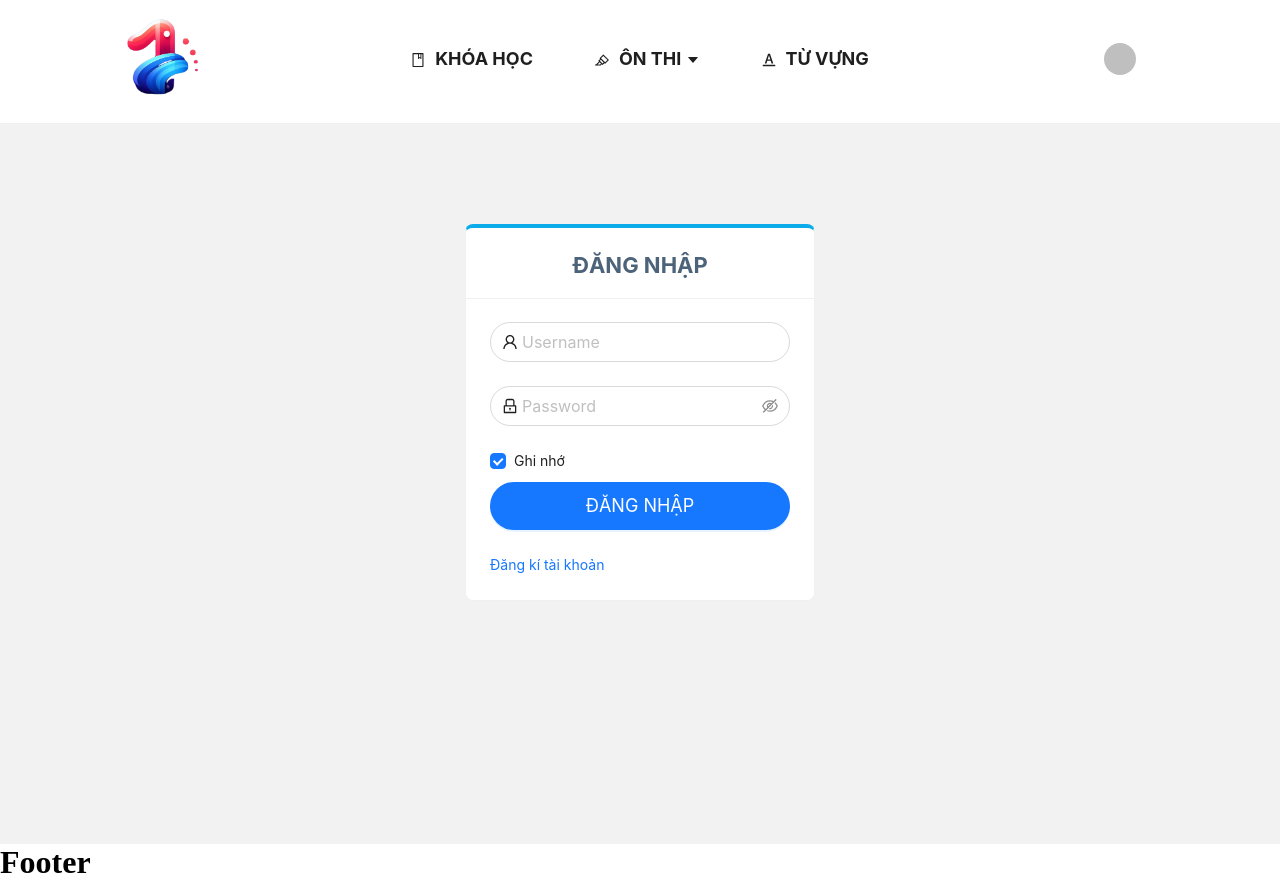
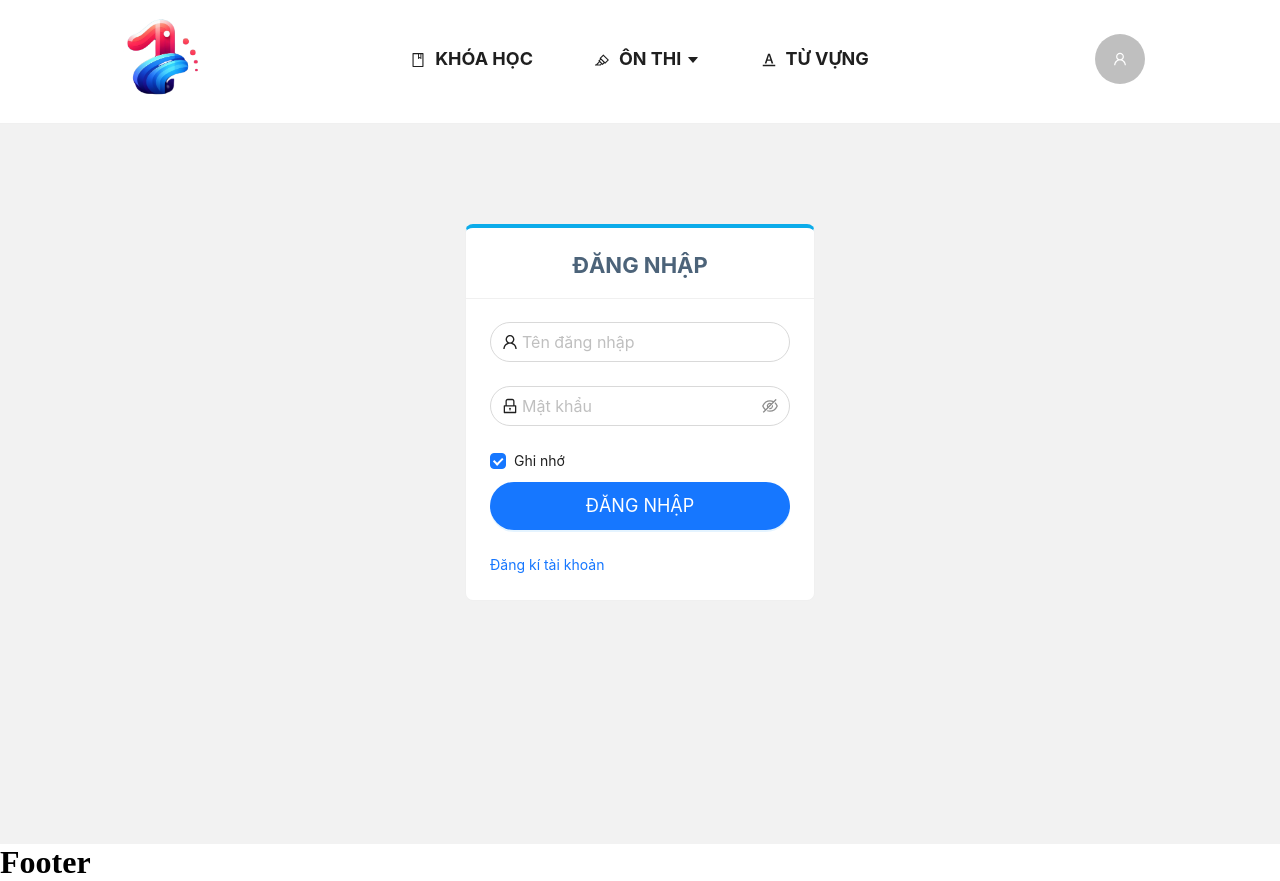
Before and after one commit to xuanngoc2k2/fe_doan, a React (Vite) app: page /login in a window 1280 px wide. Built offline with nearby package versions, Linux system fonts and the light colour scheme.

Commit message:
update header

```diff
--- a/index.html
+++ b/index.html
@@ -2,7 +2,7 @@
 <html lang="en">
   <head>
     <meta charset="UTF-8" />
-    <link rel="icon" type="image/svg+xml" href="/vite.svg" />
+    <link rel="icon" type="image/svg+xml" href="./src/assets/images/logo.png" />
     <meta name="viewport" content="width=device-width, initial-scale=1.0" />
     <title>Hey Korean!</title>
   </head>
--- a/src/index.scss
+++ b/src/index.scss
@@ -27,6 +27,9 @@
         margin: 20px;
     }
 }
+.header-profile::after {
+    border-bottom: none !important; /* Sử dụng !important ở đây */
+}
 /*END HEADER*/
 .txt-login {
     text-align: center;
--- a/src/layouts/DefaultLayout/Header/header.tsx
+++ b/src/layouts/DefaultLayout/Header/header.tsx
@@ -2,13 +2,14 @@ import { Avatar, Divider, Menu } from "antd";
 import React, { ReactNode } from "react";
 import { Link } from "react-router-dom";
 import { Col, Row } from 'antd';
-import { BookOutlined, CaretDownOutlined, FontColorsOutlined, HighlightOutlined } from "@ant-design/icons";
+import { BookOutlined, CaretDownOutlined, FontColorsOutlined, HighlightOutlined, LogoutOutlined, UserOutlined } from "@ant-design/icons";
 
 interface IProps {
     children?: ReactNode;
+    user?: unknown;
 }
-
-const Header: React.FC<IProps> = ({ children }) => {
+const Header: React.FC<IProps> = ({ children, user }) => {
+    console.log(user)
     return (
         <>
             <Row className="header-container">
@@ -35,7 +36,25 @@ const Header: React.FC<IProps> = ({ children }) => {
                     </Menu>
                 </Col>
                 <Col span={6} className="header-avatar-profile">
-                    <Avatar />
+                    {user ? (
+                        <Menu mode="horizontal" style={{ borderBottom: 'none' }}>
+                            <Menu.SubMenu
+                                className="header-profile"
+                                title={<Avatar size={50}
+                                    icon={<UserOutlined />}
+                                />}
+                            >
+                                <Menu.Item key="profile" icon={<UserOutlined />} className="header-profile-item">Thông tin cá nhân</Menu.Item>
+                                <Menu.Item key="ur-vocabulary"
+                                    icon={<FontColorsOutlined />}
+                                    className="header-profile-item">Từ vựng của tôi</Menu.Item>
+                                <Menu.Item key="ur-course" icon={<BookOutlined />} className="header-profile-item">Khóa học đã đăng kí</Menu.Item>
+                                <Menu.Item key="logout" icon={<LogoutOutlined />} className="header-profile-item">Đăng xuất</Menu.Item>
+                            </Menu.SubMenu>
+                        </Menu>
+                    ) : (
+                        <Avatar size={50} icon={<UserOutlined />} />
+                    )}
                 </Col>
                 {children}
             </Row >
--- a/src/layouts/DefaultLayout/default-layout.tsx
+++ b/src/layouts/DefaultLayout/default-layout.tsx
@@ -4,12 +4,16 @@ import Footer from "./Footer/footer";
 
 interface DefaultLayoutProps {
     children?: ReactNode;
+    user?: unknown
 }
-
+const User = {
+    userName: 'xuanngoc2k2',
+    role: 'Admin'
+}
 const DefaultLayout: React.FC<DefaultLayoutProps> = ({ children }) => {
     return (
         <>
-            <Header />
+            <Header user={User} />
             {children}
             <Footer />
         </>
--- a/src/layouts/NotSidebarLayout/index.tsx
+++ b/src/layouts/NotSidebarLayout/index.tsx
@@ -5,11 +5,14 @@ import Footer from "../DefaultLayout/Footer/footer";
 interface LayoutProps {
     children?: ReactNode;
 }
-
+const User = {
+    username: 'username',
+    pass: 'sfsff'
+}
 const NotSidebarLayout: React.FC<LayoutProps> = ({ children }) => {
     return (
         <>
-            <Header />
+            <Header user={User} />
             {children}
             <Footer />
         </>
--- a/src/pages/Auth/login.tsx
+++ b/src/pages/Auth/login.tsx
@@ -35,25 +35,25 @@ function Login() {
                     >
                         <Form.Item
                             name="username"
-                            rules={[{ required: true, message: 'Please input your Username!' }]}
+                            rules={[{ required: true, message: 'Vui lòng nhập tên đăng nhập!' }]}
                         >
                             <Input
                                 size="large"
                                 className="input-login"
                                 prefix={<UserOutlined className="site-form-item-icon" />}
-                                placeholder="Username"
+                                placeholder="Tên đăng nhập"
                             />
                         </Form.Item>
                         <Form.Item
                             name="password"
-                            rules={[{ required: true, message: 'Please input your Password!' }]}
+                            rules={[{ required: true, message: 'Vui lòng nhập mật khẩu!' }]}
                         >
                             <Input.Password
                                 size="large"
                                 className="input-login"
                                 prefix={<LockOutlined className="site-form-item-icon" />}
                                 type="password"
-                                placeholder="Password"
+                                placeholder="Mật khẩu"
                             />
                         </Form.Item>
                         <Form.Item >
```
